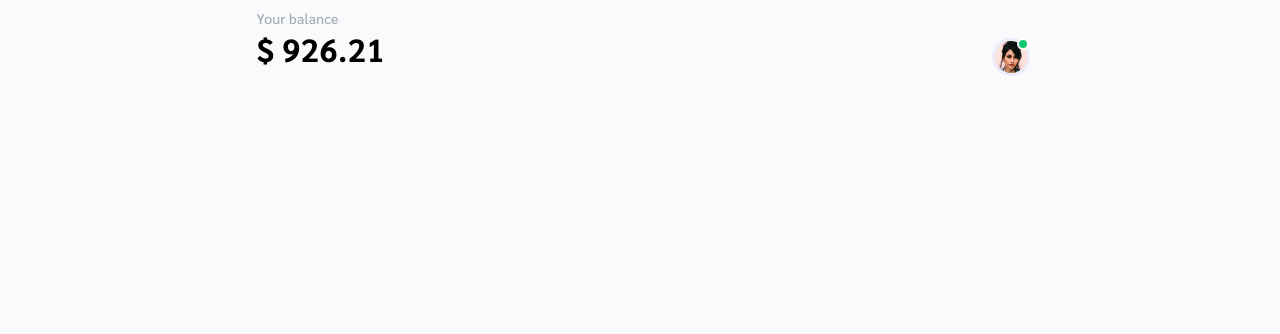
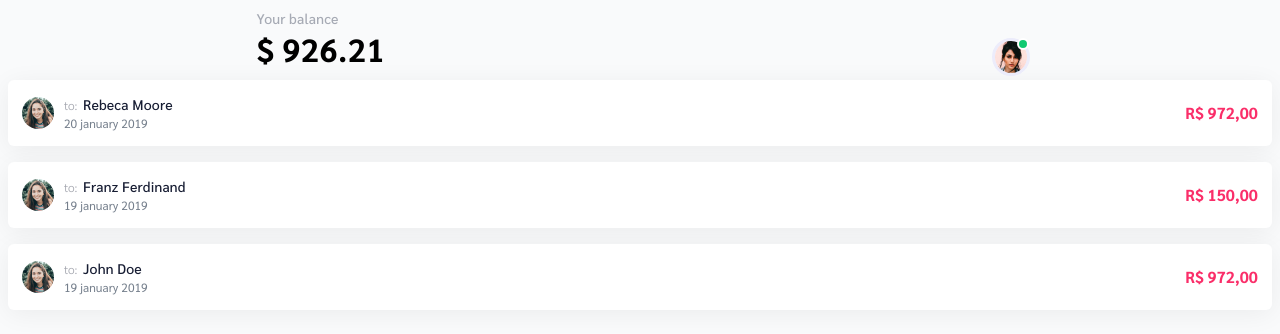
Before and after one commit to ElderPintto/payment-app, a Vue app: page /#/ in a window 1280 px wide. Shown: the top 334 px of the page. Built offline with nearby package versions, Linux system fonts and the light colour scheme.

Commit message:
transfers

```diff
--- a/src/App.vue
+++ b/src/App.vue
@@ -1,9 +1,5 @@
 <template>
   <div id="app">
-    <!-- <div id="nav">
-      <router-link to="/">Home</router-link> |
-      <router-link to="/about">About</router-link>
-    </div> -->
     <router-view />
   </div>
 </template>
--- a/src/assets/main.scss
+++ b/src/assets/main.scss
@@ -3,7 +3,7 @@
 
 //grid
   .container {
-    width: 90%;
+    width: 100%;
     max-width: 767px;
     margin: 0 auto;
   }
--- a/src/components/Header.vue
+++ b/src/components/Header.vue
@@ -48,6 +48,10 @@ export default {
     &_profilePhoto {
       display: flex;
       justify-content: left;
+
+      img {
+        border: 3px solid #ececfb;
+      }
     }
   }
 </style>
--- /dev/null
+++ b/src/components/Person.vue
@@ -0,0 +1,23 @@
+<template>
+  <div class="person">
+    <p>to: <strong>{{person.name}}</strong></p>
+    <span>{{person.date}}</span>
+    <span>$ {{person.amount}}</span>
+  </div>
+</template>
+
+<script>
+export default {
+  name: "Person",
+  props: {
+    person :{
+      type: Object,
+      required: true
+    }
+  },
+}
+</script>
+
+<style>
+
+</style>
--- a/src/components/Profile.vue
+++ b/src/components/Profile.vue
@@ -38,7 +38,8 @@ export default {
 
     &_image {
       border-radius: 50%;
-      border: 3px solid #ececfb;
+      box-sizing: content-box;
+
     }
   }
 </style>
--- /dev/null
+++ b/src/components/Transfers.vue
@@ -0,0 +1,43 @@
+<template>
+  <div class="transfers">
+    <template>  <!-- template foi usando para n colcoar nenhuma tag especifica sendo pai dos itens -->
+      <Trasnfer class="transfers_item" v-for="trasnfer in transfers" :key="trasnfer.id" :trasnfer=trasnfer>
+      </Trasnfer>
+    </template>
+  </div>
+</template>
+
+<script>
+import Trasnfer from "@/components/Trasnfer.vue";
+
+export default {
+  name: "transfers",
+  components: {
+    Trasnfer
+  },
+  props: {
+    transfers: {
+      type: Array,
+      required: true
+    }
+  }
+}
+</script>
+
+<style lang="scss">
+  .transfers {
+    padding-top: 10px;
+    &_item {
+      padding: 14px;
+      margin-bottom: 16px;
+
+      figure {
+        margin-right: 10px;
+      }
+
+      .transfer_date {
+        color: $c-black-gray;
+      }
+    }
+  }
+</style>
--- /dev/null
+++ b/src/components/Trasnfer.vue
@@ -0,0 +1,88 @@
+<template>
+  <div class="transfer">
+    <div class="transfer_box">
+      <Profile :img=trasnfer.picture>
+      </Profile>
+      <div class="transfer_join">
+        <p class="transfer_name"> <span>to:</span> <em> {{trasnfer.name}}</em></p>
+        <span class="transfer_date">{{trasnfer.date}}</span>
+      </div>
+    </div>
+    <div class="transfer_box">
+      <span class="transfer_amount">{{ amoutCurreny(trasnfer.amount) }}</span>
+    </div>
+  </div>
+</template>
+
+<script>
+import Profile from '@/components/Profile.vue'
+
+export default {
+  name: "Trasnfer",
+  components: {
+    Profile
+  },
+  props: {
+    trasnfer :{
+      type: Object,
+      required: true
+    }
+  },
+  methods:{
+    amoutCurreny(amount) {
+      return amount.toLocaleString('pt-br', { style:'currency' , currency:'BRL'} )
+    }
+  }
+}
+</script>
+
+<style lang="scss">
+  .transfer {
+    display: flex;
+    align-items: center;
+    justify-content: space-between;
+    background-color: $c-white;
+    box-shadow: 0px 4px 26px rgba(0, 0, 0, 0.06);
+    border-radius: 6px;
+
+    &_box {
+      display: flex;
+      align-items: center;
+    }
+
+    &_name {
+      margin: 0;
+      span {
+        font-weight: 300;
+        font-size: 1.2rem;
+        line-height: 16px;
+        color: #171D33;
+        opacity: 0.4;
+        margin-right: 4px;
+      }
+
+      em {
+        font-weight: 500;
+        font-style: normal;
+        font-size: 1.4rem;
+        line-height: 20px;
+        letter-spacing: 0.2px;
+        color: #171D33;
+      }
+    }
+
+    &_date {
+      font-size: 1.2rem;
+      line-height: 18px;
+    }
+
+    &_amount {
+      font-weight: 600;
+      font-size: 1.6rem;
+      line-height: 24px;
+      text-align: right;
+      letter-spacing: 0.1px;
+      color: $c-pink-negative;
+    }
+  }
+</style>
--- a/src/views/Home.vue
+++ b/src/views/Home.vue
@@ -1,14 +1,32 @@
 <template>
-  <Header></Header>
+  <main>
+    <Header></Header>
+    <!-- <Person></Person> -->
+    <Transfers
+      :transfers="transfers">
+    </Transfers>
+  </main>
 </template>
 
 <script>
 import Header from "@/components/Header.vue";
+import Person from "@/components/Person.vue";
+import Transfers from "@/components/Transfers.vue";
 
 export default {
   name: "home",
   components: {
-    Header
-  }
+    Header,
+    Transfers
+  },
+  data() {
+    return {
+      transfers: [
+        {id:"12345", picture: "rebeca.jpg", name: "Rebeca Moore", date: "20 january 2019", amount: 972},
+        {id:"123456", picture: "rebeca.jpg", name: "Franz Ferdinand", date: "19 january 2019", amount: 150},
+        {id:"1234567", picture: "rebeca.jpg", name: "John Doe", date: "19 january 2019", amount: 972},
+      ]
+    }
+  },
 };
 </script>
```
Also changed, not shown: src/assets/rebeca.jpg (added).
